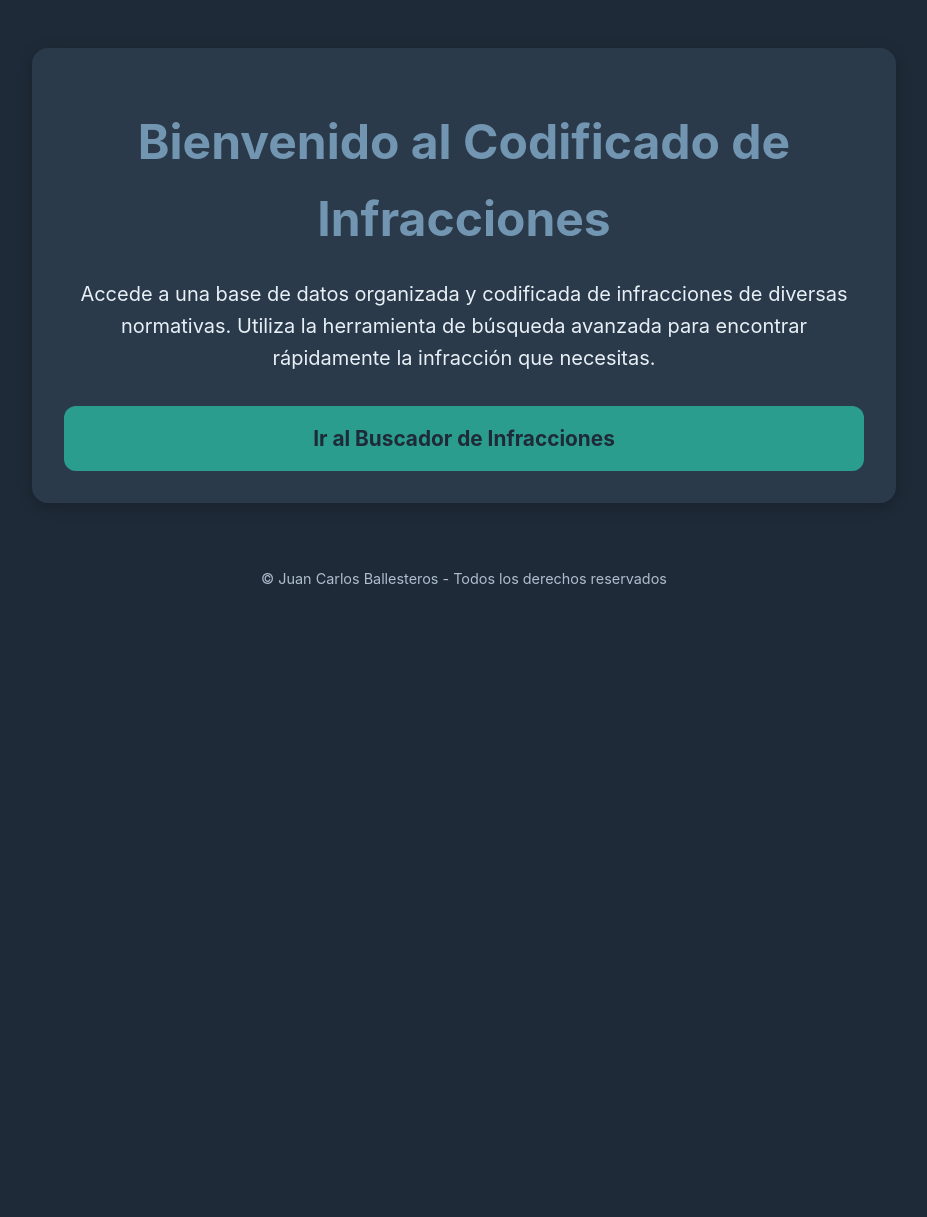
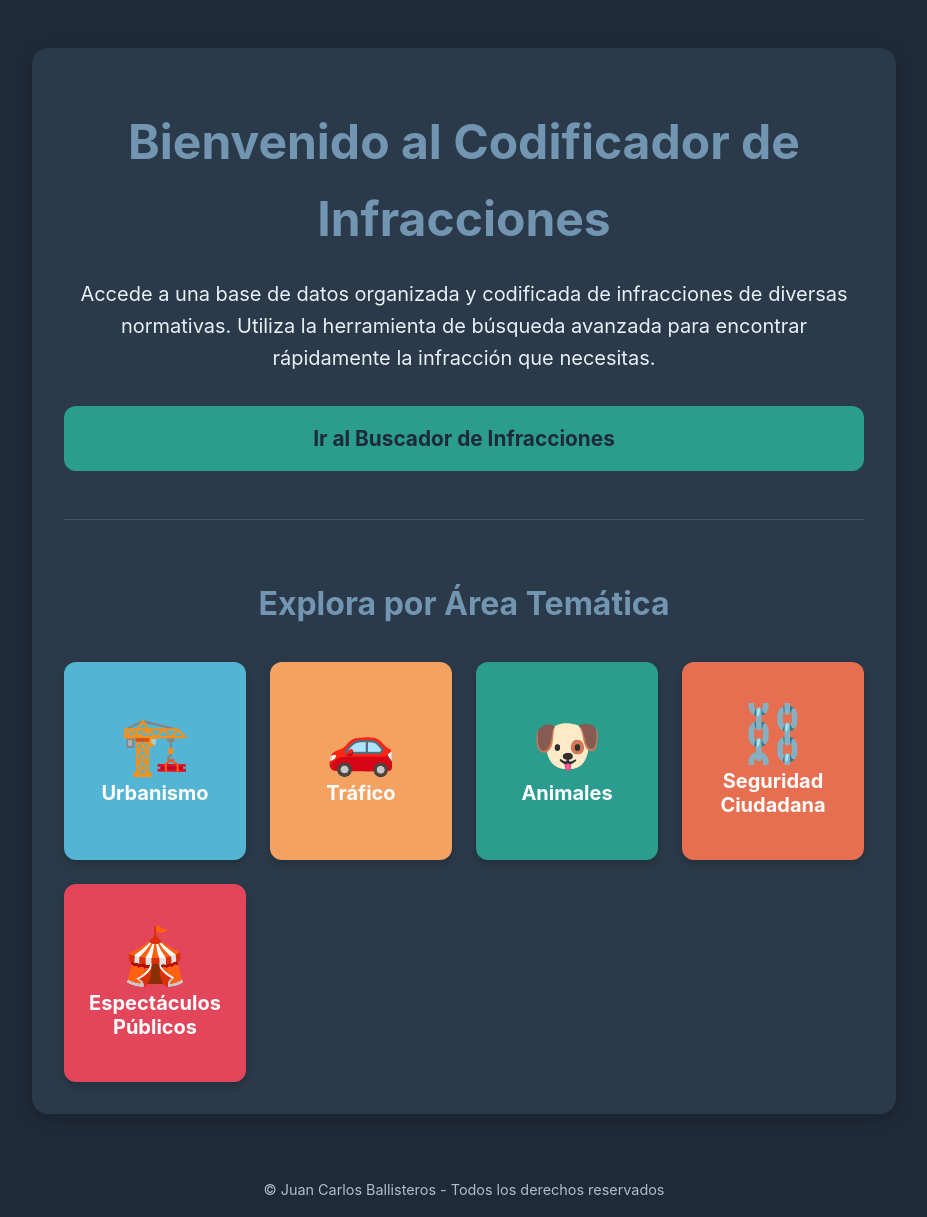
Before and after one commit to JuankarBJ/CODIFICADO2, a plain HTML site: page index.html in a window 1280 px wide. Shown: the whole page, without its empty margins (176-1103 px from the left). Before the commit the page ends 800 px from the top, so only its background shows below. Drawn offline with Linux system fonts and the light colour scheme.

Commit message:
añadido inicio tarjetas

```diff
--- a/index.html
+++ b/index.html
@@ -10,7 +10,7 @@
 
     <main>
         <div class="landing-container">
-            <h1>Bienvenido al Codificado de Infracciones</h1>
+            <h1>Bienvenido al Codificador de Infracciones</h1>
             <p>
                 Accede a una base de datos organizada y codificada de infracciones de diversas normativas.
                 Utiliza la herramienta de búsqueda avanzada para encontrar rápidamente la infracción que necesitas.
@@ -21,8 +21,15 @@
                     Ir al Buscador de Infracciones
                 </a>
             </div>
+            <div class="areas-section">
+                <h2>Explora por Área Temática</h2>
+                <div class="areas-grid">
+                    </div>
             </div>
+        </div>
     </main>
-    <footer>&copy; Juan Carlos Ballesteros - Todos los derechos reservados</footer>
+    <footer>&copy; Juan Carlos Ballisteros - Todos los derechos reservados</footer>
+
+    <script src="index_script.js"></script>
 </body>
 </html>
--- /dev/null
+++ b/index_script.js
@@ -0,0 +1,61 @@
+document.addEventListener('DOMContentLoaded', () => {
+    const areasGridContainer = document.querySelector('.areas-grid');
+    const loadingMessage = document.createElement('p');
+    loadingMessage.textContent = 'Cargando áreas temáticas...';
+    loadingMessage.style.textAlign = 'center';
+    loadingMessage.style.color = 'var(--color-muted-text)';
+    areasGridContainer.appendChild(loadingMessage); // Mostrar mensaje de carga
+
+    // Cargar database.json para obtener grandesAreas
+    fetch('database.json')
+        .then(response => {
+            if (!response.ok) {
+                throw new Error(`No se pudo cargar database.json: ${response.status} - ${response.statusText}.`);
+            }
+            return response.json();
+        })
+        .then(data => {
+            areasGridContainer.innerHTML = ''; // Limpiar mensaje de carga
+
+            const grandesAreas = data.grandesAreas;
+
+            // Mapeo de iconos para mostrar en las tarjetas de área
+            const iconEmojiMap = {
+                'building': '🏗️',
+                'car': '🚗',
+                'dog': '🐶',
+                'handcuffs': '⛓️',
+                'circus': '🎪'
+                // Añade más mapeos si tienes otros iconos
+            };
+
+            for (const areaId in grandesAreas) {
+                const areaInfo = grandesAreas[areaId];
+                const areaCard = document.createElement('div');
+                areaCard.classList.add('area-card');
+                // Establecer el color de fondo de la tarjeta usando la variable CSS
+                areaCard.style.setProperty('--area-card-color', areaInfo.color);
+
+                const iconHtml = areaInfo.icon && iconEmojiMap[areaInfo.icon] ?
+                                 `<span class="icon">${iconEmojiMap[areaInfo.icon]}</span>` : '';
+
+                areaCard.innerHTML = `
+                    ${iconHtml}
+                    <span class="name">${areaInfo.nombre}</span>
+                `;
+                areaCard.dataset.areaId = areaId; // Guardar el ID del área en un data attribute
+
+                // Al hacer clic, guardar el área en sessionStorage y navegar al buscador
+                areaCard.addEventListener('click', () => {
+                    sessionStorage.setItem('initialAreaFilter', areaId);
+                    window.location.href = 'buscador.html';
+                });
+
+                areasGridContainer.appendChild(areaCard);
+            }
+        })
+        .catch(error => {
+            console.error('Error al cargar las áreas temáticas:', error);
+            areasGridContainer.innerHTML = `<p style="color: red; text-align: center;">Error al cargar las áreas: ${error.message}</p>`;
+        });
+});
--- a/styles.css
+++ b/styles.css
@@ -7,9 +7,10 @@
     --color-card-bg: #2b3a4a; /* Fondo para tarjetas y secciones generales */
     --color-mid-blue: #40566b;
     --color-light-blue: #6c839a;
+    --color-infraccion: #212931;
 
     /* Nuevo: Color de fondo para la sección de la descripción (ligeramente diferente) */
-    --color-description-bg: #3d4e5e; /* Ligeramente más claro que --color-card-bg para contraste sutil */
+    --color-description-bg: #293642; /* Ligeramente más claro que --color-card-bg para contraste sutil */
 
     /* Colores de Texto */
     --color-light-text: #e8f0f7; /* Texto principal claro */
@@ -120,6 +121,82 @@ h1 {
 
 .access-button:hover {
     background-color: #26897e;
+}
+/* =========================================================
+   4.1. SECCIÓN DE ÁREAS EN LA PÁGINA DE INICIO (areas-section)
+   ========================================================= */
+.areas-section {
+    margin-top: 3rem; /* Espacio para separar de los botones de acceso */
+    padding-top: 2rem; /* Padding superior */
+    border-top: 1px solid var(--color-mid-blue); /* Separador visual */
+}
+.areas-section h2 {
+    font-size: 2rem;
+    color: var(--color-accent-primary);
+    margin-bottom: 2rem;
+}
+.areas-grid {
+    display: grid;
+    grid-template-columns: repeat(auto-fit, minmax(180px, 1fr)); /* Columnas responsivas */
+    gap: 1.5rem; /* Espacio entre tarjetas */
+    justify-content: center; /* Centrar las tarjetas si no llenan la cuadrícula */
+}
+.area-card {
+    background-color: var(--area-card-color); /* ¡Color de fondo inyectado por JS! */
+    color: white; /* Texto blanco por defecto para buen contraste */
+    padding: 1.5rem 1rem;
+    border-radius: var(--border-radius-md); /* Bordes redondeados */
+    text-align: center;
+    cursor: pointer;
+    transition: transform 0.2s ease, box-shadow 0.2s ease;
+    display: flex;
+    flex-direction: column; /* Apila icono y nombre */
+    align-items: center; /* Centra horizontalmente */
+    justify-content: center; /* Centra verticalmente */
+    min-height: 150px; /* Altura mínima para tarjetas */
+    box-shadow: 0 4px 10px rgba(0, 0, 0, 0.2); /* Sombra para dar profundidad */
+}
+.area-card:hover {
+    transform: translateY(-5px); /* Efecto de elevación al pasar el ratón */
+    box-shadow: 0 6px 15px rgba(0, 0, 0, 0.3); /* Sombra más pronunciada */
+}
+.area-card .icon { /* Estilo para el icono (emoji) dentro de la tarjeta */
+    font-size: 3.5rem; /* Tamaño grande para el icono */
+    margin-bottom: 0.5rem;
+    line-height: 1; /* Asegurar que no haya espacio extra */
+}
+.area-card .name { /* Estilo para el nombre del área */
+    font-size: 1.25rem;
+    font-weight: bold;
+    line-height: 1.2;
+}
+
+/* ----------------------------------------------------------------------------------
+   Ajuste para móviles: Separación entre el grupo de botones de acceso y la sección de áreas
+   Si necesitas más espacio en móvil, puedes ajustar esto en tu media query @media (max-width: 768px)
+   en la regla .access-button-group
+   ----------------------------------------------------------------------------------
+*/
+@media (max-width: 768px) {
+    .areas-grid {
+        grid-template-columns: repeat(auto-fit, minmax(140px, 1fr)); /* Reducir min-width de columnas en móviles */
+        gap: 1rem; /* Reducir gap en móviles */
+    }
+    .area-card {
+        padding: 1rem 0.5rem; /* Menos padding en móviles */
+        min-height: 120px;
+    }
+    .area-card .icon {
+        font-size: 3rem; /* Icono un poco más pequeño en móviles */
+    }
+    .area-card .name {
+        font-size: 1rem; /* Nombre un poco más pequeño en móviles */
+    }
+
+    /* Añade o ajusta este margen si ves que la sección de áreas está muy pegada en móvil */
+    .landing-container .access-button-group {
+        margin-bottom: 2rem;
+    }
 }
 
 /* =========================================================
@@ -238,7 +315,7 @@ main.infracciones-agrupadas {
 
 .infraccion-group {
     margin-bottom: 1.5rem;
-    background-color: #0c1a24;
+    background-color: var(--color-card-bg);
     border-radius: var(--border-radius-lg);
     box-shadow: 0 4px 15px rgba(0, 0, 0, 0.2);
     overflow: hidden; /* Asegura que el contenido redondeado no se desborde */
@@ -354,10 +431,7 @@ main.infracciones-agrupadas {
     transition: max-height 0.5s ease-out;
     padding: 0; /* Padding se maneja dentro de infraccion-header, descripcion, importe-container */
 }
-.infraccion-group.open .infracciones-content {
-    /* max-height se ajusta en JS */
-    /* Padding interno no aquí, ya que cada sección de infracción lo tiene */
-}
+
 
 /* Barra de filtros de gravedad dentro del grupo */
 .severity-filter-bar {
@@ -388,7 +462,7 @@ main.infracciones-agrupadas {
    8. TARJETA DE INFRACCIÓN INDIVIDUAL (infraccion) - Rediseño Visual
    ========================================================= */
 .infraccion {
-    background-color: var(--color-card-bg); /* Fondo de la tarjeta principal (coincide con header y importes) */
+    background-color: var(--color-infraccion); /* Fondo de la tarjeta principal (coincide con header y importes) */
     border-radius: var(--border-radius-md);
     padding: 0; /* Padding se mueve a las sub-secciones */
     margin-bottom: 0.75rem;
@@ -412,7 +486,7 @@ main.infracciones-agrupadas {
 
 /* Contenedor del header de la infracción (Círculo, Norma, Art/Apdo/Opc) */
 .infraccion-header {
-    background-color: var(--color-card-bg); /* Mismo fondo que la tarjeta principal */
+    background-color: var(--color-infraccion); /* Mismo fondo que la tarjeta principal */
     padding: 1.25rem 1.5rem; /* Padding interno */
     display: flex;
     align-items: center;
@@ -509,15 +583,15 @@ main.infracciones-agrupadas {
 .importe-container {
     display: flex;
     flex-wrap: wrap;
-    gap: 0.75rem;
+    gap: 0.25rem;
     justify-content: flex-start;
     margin-top: 0; /* Elimina margen superior para pegar a la descripción */
-    padding-top: 0.75rem;
+    padding-top: 0.5rem;
     border-top: 1px dashed var(--color-mid-blue); /* Separador visual */
     padding-left: 1.5rem; /* Asegurar padding izquierdo */
     padding-right: 1.5rem; /* Asegurar padding derecho */
-    padding-bottom: 1.25rem; /* Padding inferior de la tarjeta */
-    background-color: var(--color-card-bg); /* Mismo color que la tarjeta principal y header */
+    padding-bottom: 0.5rem; /* Padding inferior de la tarjeta */
+    background-color: var(--color-infraccion); /* Mismo color que la tarjeta principal y header */
 }
 
 .importe-row {
@@ -533,7 +607,7 @@ main.infracciones-agrupadas {
 /* Colores de fondo para las píldoras de importe */
 .importe-row.importe-principal { background-color: var(--color-accent-red); }
 .importe-row.reducido { background-color: var(--color-accent-yellow); }
-.importe-row.puntos { background-color: var(--color-points); }
+.importe-row.puntos { background-color: var(--color-points); padding: 0.3rem 0.6rem; }
 /* Asegurar el color del texto para los puntos sobre su fondo azul */
 .importe-row.puntos { color: var(--color-dark-bg); }
 
```
Also changed, not shown: script.js (+25 -18 lines).
